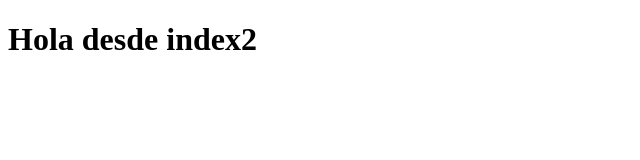
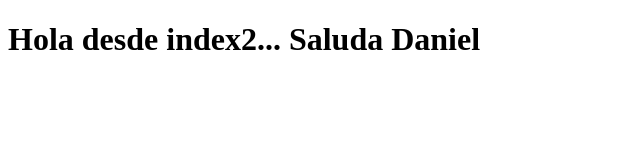
Before and after one commit to Alexanderjms/practice-git, a plain HTML site: page modulos/index2.html in a window 1280 px wide. Shown: the whole page, without its empty margins (0-640 px from the left). Drawn offline with Linux system fonts and the light colour scheme.

Commit message:
Se modifico index2.html

```diff
--- a/modulos/index2.html
+++ b/modulos/index2.html
@@ -9,7 +9,7 @@
 
 <body>
 
-    <h1>Hola desde index2</h1>
+    <h1>Hola desde index2... Saluda Daniel</h1>
 
 </body>
 
```
